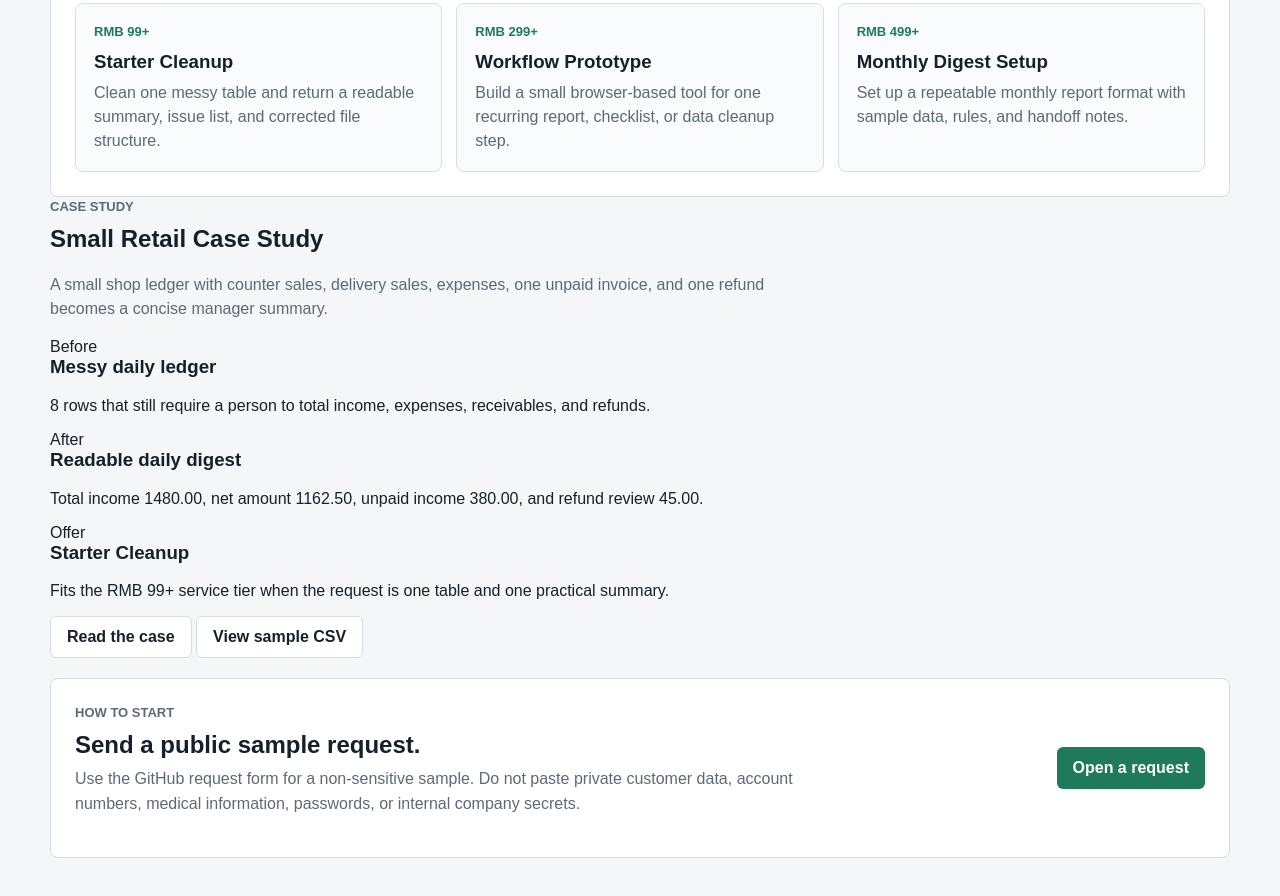
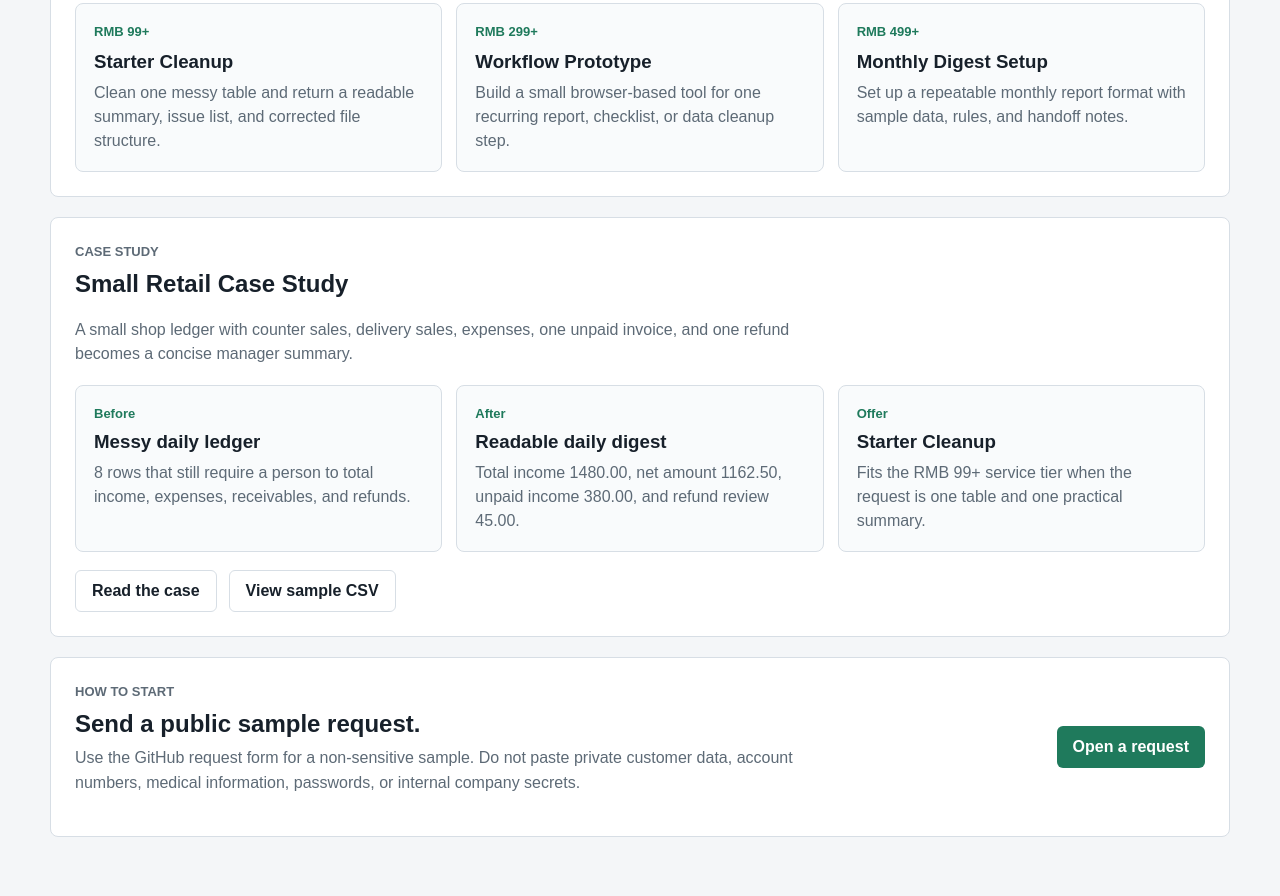
Before and after one commit to fabkshdkadhj/business-tool-lab, a website with bundled scripts: page index.html in a window 1280 px wide. Shown: the part 1008-1904 px from the top of the page. Built offline with nearby package versions, Linux system fonts and the light colour scheme.

Commit message:
Add case study sample for styles.css

```diff
--- a/styles.css
+++ b/styles.css
@@ -220,6 +220,7 @@ button:hover {
 }
 
 .service-section,
+.case-study-section,
 .request-section {
   margin-top: 20px;
   padding: 24px;
@@ -245,18 +246,21 @@ button:hover {
   margin-top: 18px;
 }
 
-.tier-card {
+.tier-card,
+.case-card {
   padding: 18px;
   border: 1px solid var(--line);
   border-radius: 8px;
   background: var(--card);
 }
 
-.tier-card h3 {
+.tier-card h3,
+.case-card h3 {
   margin-bottom: 8px;
 }
 
-.tier-card p {
+.tier-card p,
+.case-card p {
   margin-bottom: 0;
   color: var(--muted);
   line-height: 1.5;
@@ -268,6 +272,28 @@ button:hover {
   color: var(--accent);
   font-size: 13px;
   font-weight: 700;
+}
+
+.case-study-grid {
+  display: grid;
+  grid-template-columns: repeat(3, minmax(0, 1fr));
+  gap: 14px;
+  margin-top: 18px;
+}
+
+.case-card span {
+  display: inline-block;
+  margin-bottom: 10px;
+  color: var(--accent);
+  font-size: 13px;
+  font-weight: 700;
+}
+
+.case-study-actions {
+  display: flex;
+  flex-wrap: wrap;
+  gap: 12px;
+  margin-top: 18px;
 }
 
 .request-section {
@@ -294,6 +320,10 @@ button:hover {
     grid-template-columns: 1fr;
   }
 
+  .case-study-grid {
+    grid-template-columns: 1fr;
+  }
+
   .request-section {
     align-items: flex-start;
     flex-direction: column;
```
